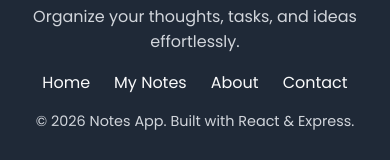
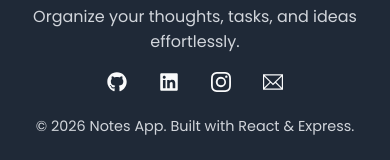
Before and after one commit to rehanraja-webdev/Notes-App, a React app in the folder frontend/: page / in a window 390 px wide. Shown: the part 927-1087 px from the top of the page. Built offline with nearby package versions, Linux system fonts and the light colour scheme; no server answers; the HTML template or start-up script is replaced by a standard one.

Commit message:
Add links and icons in the footer and make the Login UI responsive.

```diff
--- a/frontend/package.json
+++ b/frontend/package.json
@@ -14,6 +14,7 @@
     "react": "^19.2.7",
     "react-dom": "^19.2.7",
     "react-hot-toast": "^2.6.0",
+    "react-icons": "^5.7.0",
     "react-router-dom": "^7.18.1"
   },
   "devDependencies": {
--- a/frontend/src/components/Footer.css
+++ b/frontend/src/components/Footer.css
@@ -25,13 +25,14 @@
 .footer-links {
   display: flex;
   justify-content: center;
-  gap: 1.5rem;
+  gap: 2rem;
   margin-bottom: 1rem;
   flex-wrap: wrap;
 }
 
 .footer-links a {
   color: #f9fafb;
+  font-size: 20px;
   text-decoration: none;
   transition: opacity 0.3s ease;
 }
--- a/frontend/src/components/Footer.jsx
+++ b/frontend/src/components/Footer.jsx
@@ -1,3 +1,7 @@
+import { FaGithub } from "react-icons/fa";
+import { FaLinkedin } from "react-icons/fa";
+import { BsInstagram } from "react-icons/bs";
+import { TfiEmail } from "react-icons/tfi";
 import "./Footer.css";
 
 function Footer() {
@@ -9,10 +13,18 @@ function Footer() {
         <p>Organize your thoughts, tasks, and ideas effortlessly.</p>
 
         <div className="footer-links">
-          <a href="/">Home</a>
-          <a href="/notes">My Notes</a>
-          <a href="/profile">About</a>
-          <a href="/contact">Contact</a>
+          <a href="https://github.com/rehanraja-webdev">
+            <FaGithub />
+          </a>
+          <a href="www.linkedin.com/in/rehan-raja-devs">
+            <FaLinkedin />
+          </a>
+          <a href="https://www.instagram.com/official_rehan.0786">
+            <BsInstagram />
+          </a>
+          <a href="mailto:rehanraja.dev@gmail.com">
+            <TfiEmail />
+          </a>
         </div>
 
         <p className="copyright">
--- a/frontend/src/components/Navbar.css
+++ b/frontend/src/components/Navbar.css
@@ -104,7 +104,7 @@
   }
 }
 
-@media (max-width: 426px) {
+@media (max-width: 425px) {
   .navbar {
     gap: 15px;
   }
--- a/frontend/src/pages/Home/Home.css
+++ b/frontend/src/pages/Home/Home.css
@@ -149,10 +149,7 @@
     margin-top: 16px;
   }
   .stats-section {
-    display: grid;
     grid-template-columns: repeat(2, 1fr);
-    gap: 16px;
-    flex-wrap: wrap;
     margin: 20px;
   }
 
--- a/frontend/src/pages/Login/Login.css
+++ b/frontend/src/pages/Login/Login.css
@@ -74,3 +74,26 @@
   color: #077eff;
   cursor: pointer;
 }
+
+@media (max-width: 768px) {
+  .login {
+    gap: 30px;
+  }
+}
+
+@media (max-width: 426px) {
+  .login {
+    height: 100%;
+  }
+
+  .login img {
+    display: none;
+  }
+  .login-form {
+    margin: 20px 0;
+    gap: 16px;
+  }
+  .login-form h2 {
+    font-weight: 400;
+  }
+}
--- a/frontend/src/pages/Login/Login.jsx
+++ b/frontend/src/pages/Login/Login.jsx
@@ -39,7 +39,7 @@ const Login = ({ setIsLoggedIn }) => {
       toast.success(response.data.message || "Form submitted successfully!");
       navigate("/");
     } catch (error) {
-      toast.error(error.response?.data?.message || "An error occurred!!");
+      toast.error(error.message || "An error occurred!!");
     }
   };
 
```
Also changed, not shown: 1 other file (tests, documents, lock files or other folders).
